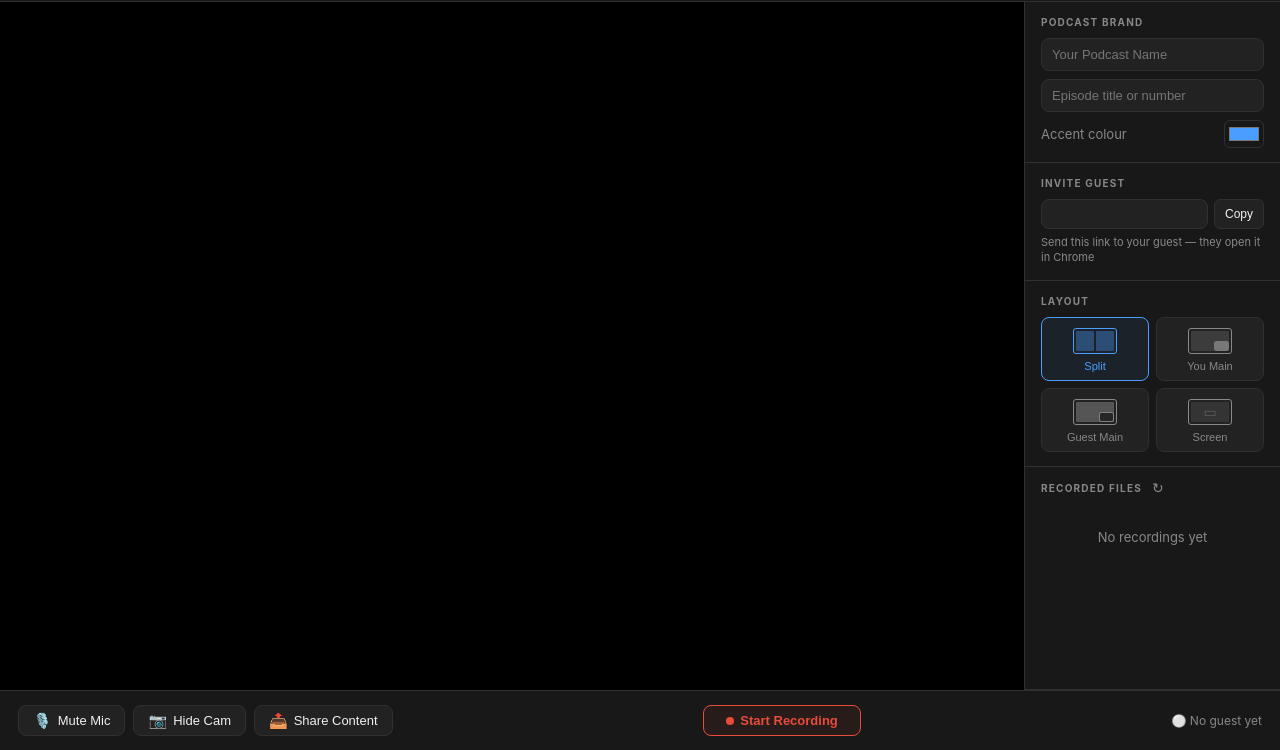
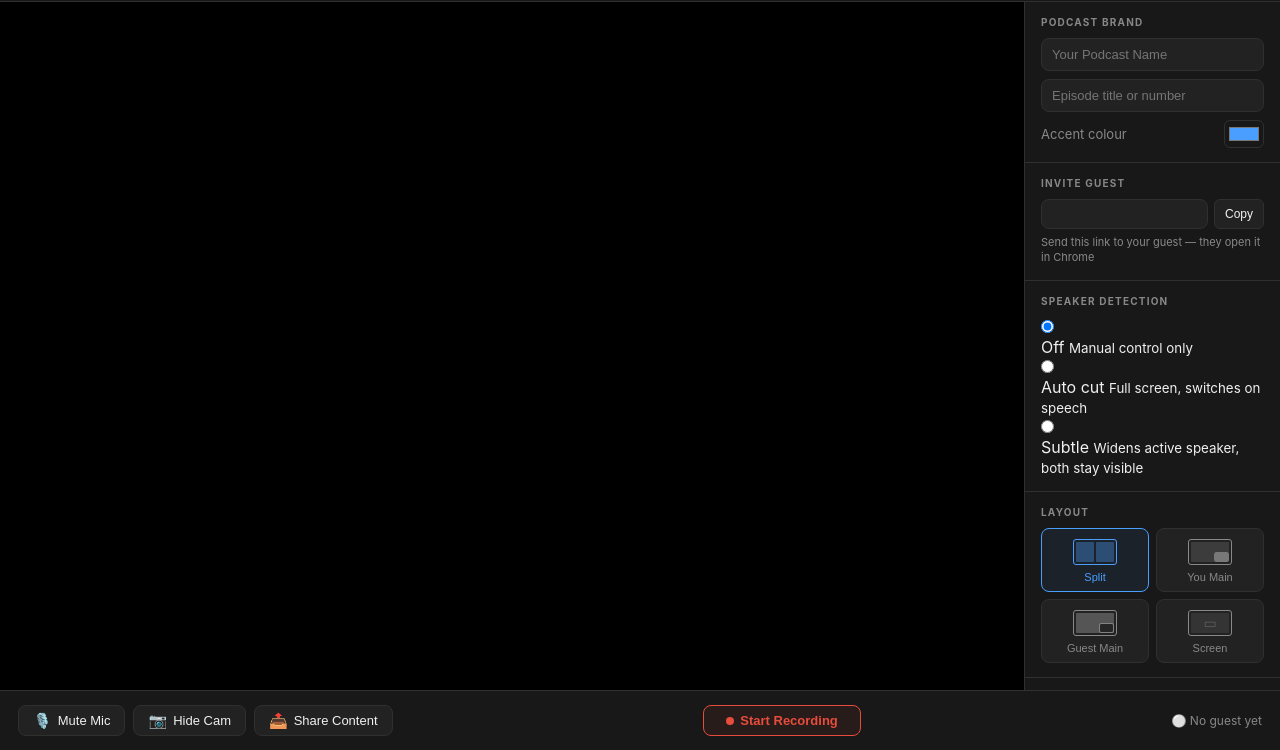
Before and after one commit to Dryders1/podcast-studio, a website: page public/host.html in a window 1280 px wide. Shown: the part 50-800 px from the top of the page. Drawn offline with nearby package versions, Linux system fonts and the light colour scheme.

Commit message:
Add files via upload

```diff
--- a/public/host.html
+++ b/public/host.html
@@ -44,6 +44,43 @@
             <button id="copyBtn" class="btn-small">Copy</button>
           </div>
           <p class="sidebar-hint">Send this link to your guest — they open it in Chrome</p>
+        </section>
+
+        <section class="sidebar-section">
+          <h3>Speaker Detection</h3>
+          <div class="detection-options">
+            <label class="radio-option">
+              <input type="radio" name="detection" value="off" checked />
+              <div class="radio-label">
+                Off
+                <small>Manual control only</small>
+              </div>
+            </label>
+            <label class="radio-option">
+              <input type="radio" name="detection" value="auto" />
+              <div class="radio-label">
+                Auto cut
+                <small>Full screen, switches on speech</small>
+              </div>
+            </label>
+            <label class="radio-option">
+              <input type="radio" name="detection" value="subtle" />
+              <div class="radio-label">
+                Subtle
+                <small>Widens active speaker, both stay visible</small>
+              </div>
+            </label>
+          </div>
+          <div class="sensitivity-wrap" id="sensitivityWrap" style="display:none">
+            <div class="sensitivity-row">
+              <span>Sensitivity</span>
+              <div class="sensitivity-track">
+                <span class="sens-label">Slow</span>
+                <input type="range" id="sensitivity" min="0" max="100" value="50" />
+                <span class="sens-label">Fast</span>
+              </div>
+            </div>
+          </div>
         </section>
 
         <section class="sidebar-section">
```
